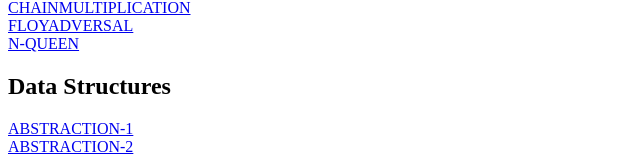
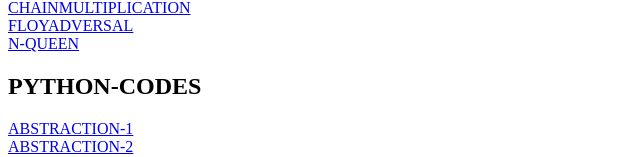
Before and after one commit to Harshu-Raj/algorithms, a plain HTML site: page index.html in a window 1280 px wide. Shown: the part 243-400 px from the top of the page, without its empty margins (0-640 px from the left). Drawn offline with Linux system fonts and the light colour scheme.

Commit message:
Update index.html

```diff
--- a/index.html
+++ b/index.html
@@ -7,6 +7,7 @@
 </head>
 <body>
     <div>
+
         <a href="./binarysearch.cpp">BINARY-SEARCH</a>
         <br>
         <a href="./bubble.cpp">BUBBLE-SORT</a>
@@ -41,7 +42,7 @@
     </div>
 
     <div>
-        <H2>Data Structures</H2>
+        <H2>PYTHON-CODES</H2>
         <a href="abstract.py">ABSTRACTION-1</a>
         <br>
         <a href="abstract2.py">ABSTRACTION-2</a>
```
